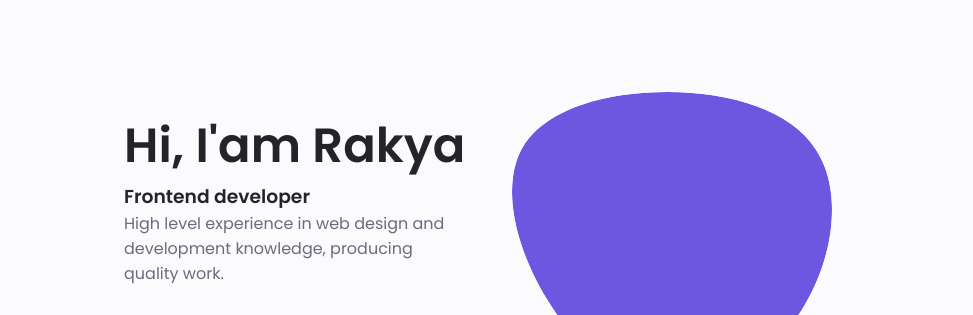
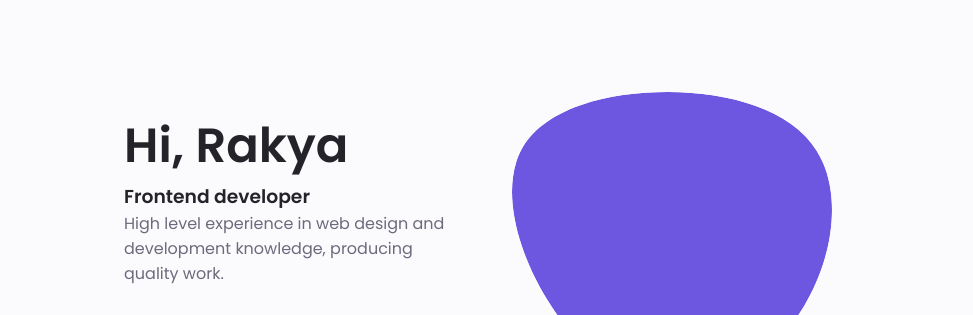
Before and after one commit to artomily/Web-Porto, a plain HTML site: page index.html in a window 1280 px wide. Shown: the part 92-407 px from the top of the page, 180-1153 px from the left. Drawn offline with nearby package versions, Linux system fonts and the light colour scheme.

Commit message:
change hero section

```diff
--- a/index.html
+++ b/index.html
@@ -109,7 +109,7 @@
                     </div>
 
                     <div class="home__data">
-                        <h1 class="home__tittle">Hi, I'am Rakya</h1>
+                        <h1 class="home__tittle">Hi, Rakya</h1>
                         <h3 class="home__subtitle">Frontend developer</h3>
                         <p class="home__description">High level experience in web design and development knowledge, producing quality work.</p>
                         <a href="#contact" class="button button--flex">
```
